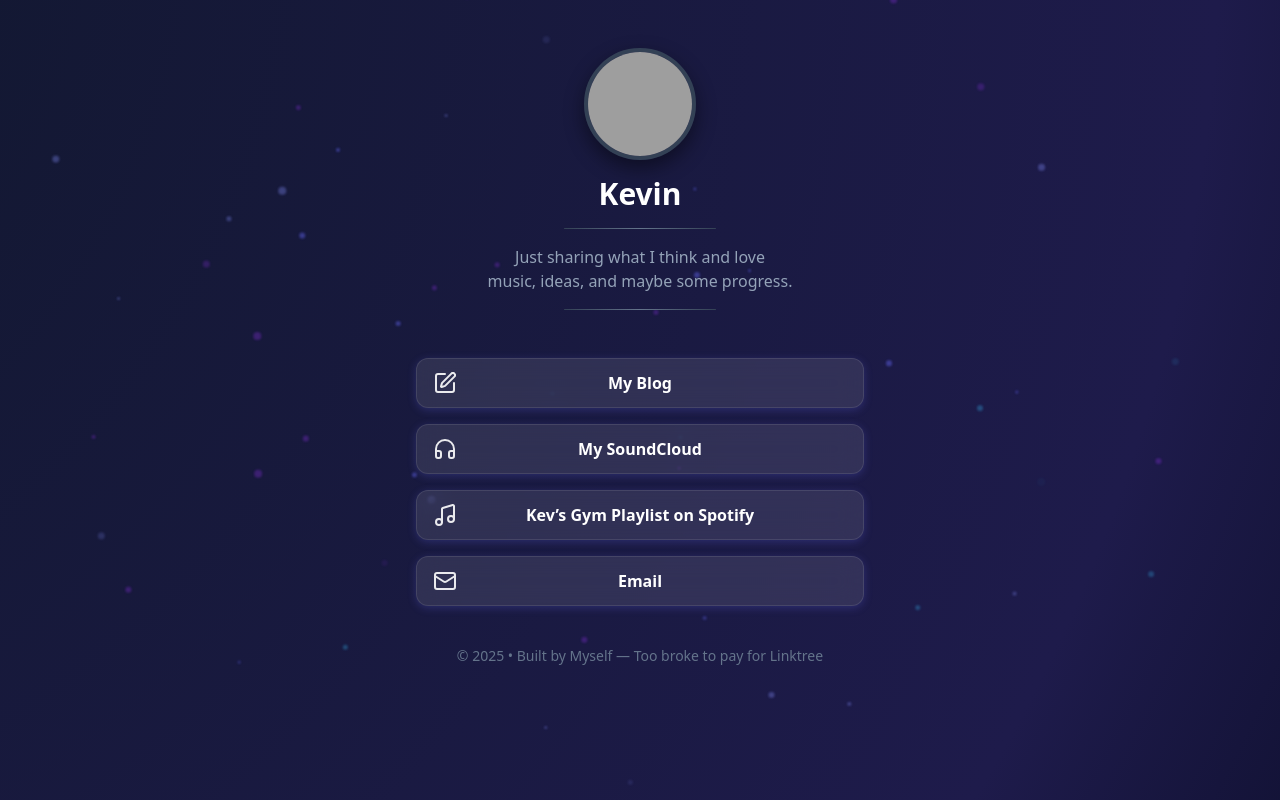
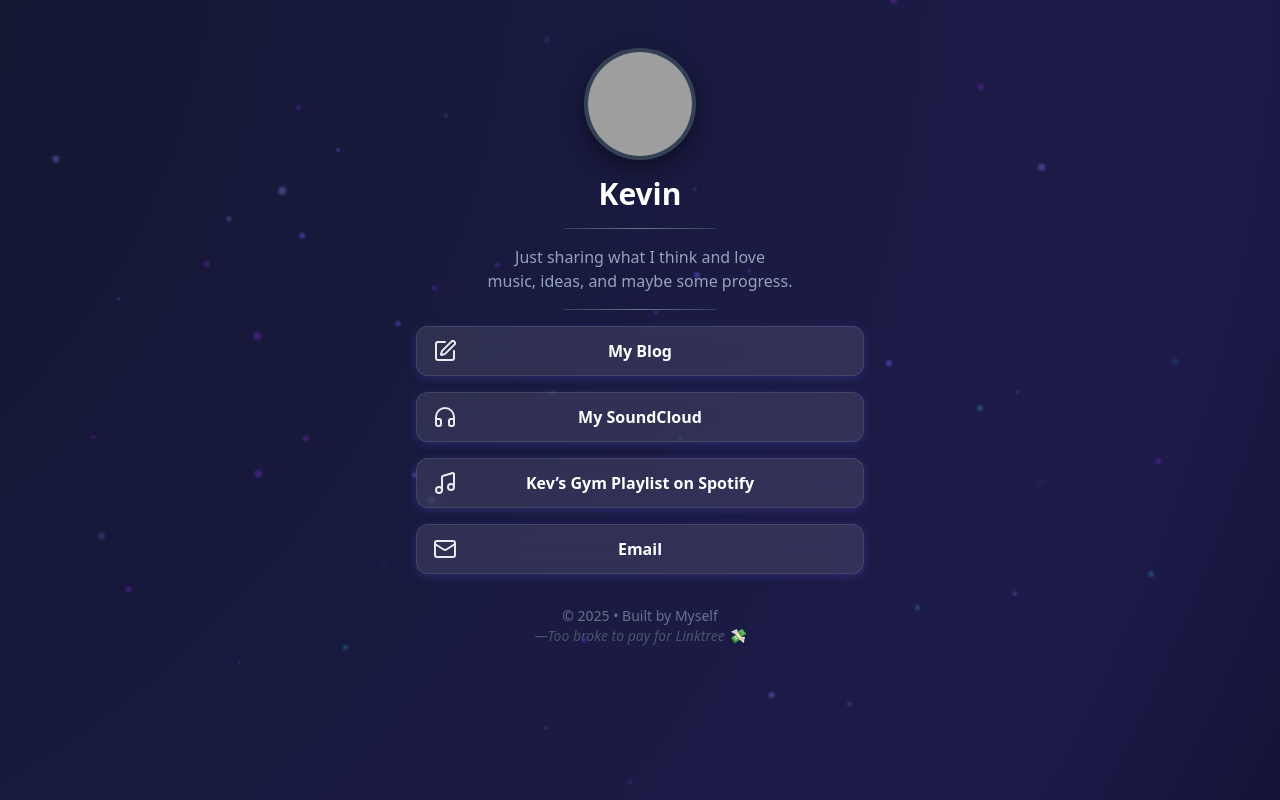
Before and after one commit to kevin96bit/kevin-link-in-bio, a plain HTML site: page index.html in a window 1280 px wide. Drawn offline with nearby package versions, Linux system fonts and the light colour scheme; grey boxes are pictures that could not be loaded.

Commit message:
update footer v2

```diff
--- a/index.html
+++ b/index.html
@@ -23,7 +23,7 @@
     <div id="drip-container"></div>
 
     <!-- HEADER -->
-    <header id="header" class="text-center mb-8 opacity-0 translate-y-3 transition-all duration-700">
+    <header id="header" class="text-center  opacity-0 translate-y-3 transition-all duration-700">
       <img src="zombie.png" alt="zombie avatar"
         class="avatar-glow w-28 h-28 rounded-full mx-auto border-4 border-slate-700 object-cover transition-all duration-500" />
       <h1 class="text-3xl font-bold mt-4">Kevin</h1>
@@ -39,14 +39,15 @@
     </header>
 
     <!-- LINKS -->
-    <main class="w-full max-w-md">
+    <main class="w-full max-w-md ">
       <section id="links" class="flex flex-col gap-4"></section>
     </main>
 
     <!-- FOOTER -->
-    <footer id="footer" class="mt-10 text-slate-500 text-sm text-center opacity-0 translate-y-3 transition-all duration-700">
-      &copy; <span id="year"></span> • Built by Myself &mdash; Too broke to pay for Linktree
-    </footer>
+   <footer id="footer" class="mt-8 text-slate-500 text-sm text-center opacity-0 translate-y-3 transition-all duration-700">
+  &copy; <span id="year"></span> • Built by Myself  <br>
+  <span class="text-slate-600 italic">&mdash;Too broke to pay for Linktree 💸</span>
+</footer>
 
     <!-- Script principali -->
     <script src="script.js"></script>
```
